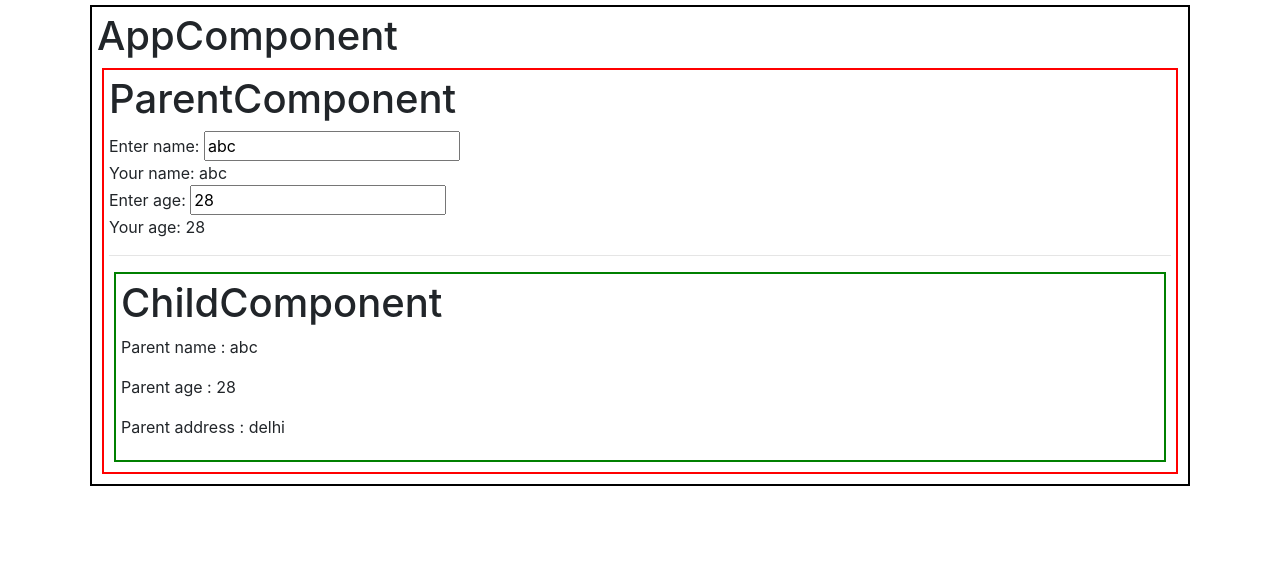
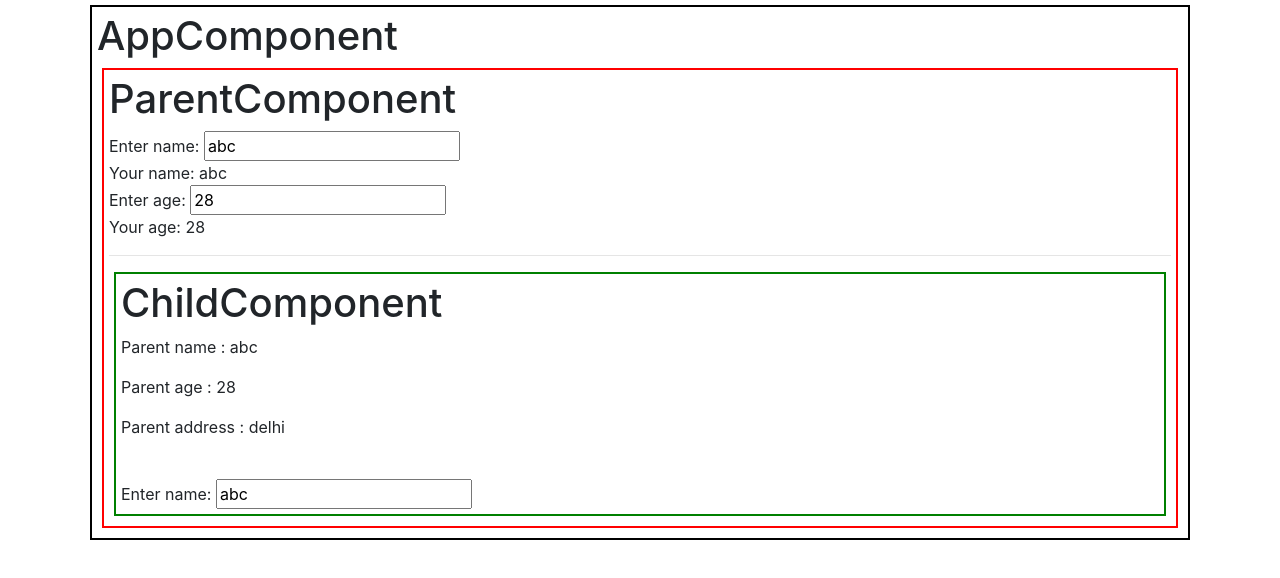
Before and after one commit to georgianaanton/FTJB001_12-2, an Angular app in the folder ng-app/: page / in a window 1280 px wide. Shown: the top 578 px of the page. Built offline with nearby package versions, Linux system fonts and the light colour scheme.

Commit message:
child parent

```diff
--- a/ng-app/src/09-parent-child/child/child.component.html
+++ b/ng-app/src/09-parent-child/child/child.component.html
@@ -3,4 +3,7 @@
     <p>Parent name : {{pName}}</p>
     <p>Parent age : {{pAge}}</p>
     <p>Parent address : {{pAddress}}</p>
+
+    <br/>
+    Enter name: <input type="text" #box [value]="pName" (keyup)="changePName(box.value)">
 </div>
--- a/ng-app/src/09-parent-child/child/child.component.ts
+++ b/ng-app/src/09-parent-child/child/child.component.ts
@@ -1,4 +1,4 @@
-import { Component, OnInit, Input } from '@angular/core';
+import { Component, OnInit, Input, Output, EventEmitter } from '@angular/core';
 
 @Component({
   selector: 'app-child',
@@ -12,9 +12,17 @@ export class ChildComponent implements OnInit {
 
   @Input() pAge:number;
   @Input() pAddress:string;
+
+  @Output()
+  pEvent:EventEmitter<any> = new EventEmitter();
+
   constructor() { }
 
   ngOnInit() {
   }
 
+  changePName(name){
+    this.pEvent.next(name);
+  }
+
 }
--- a/ng-app/src/09-parent-child/parent/parent.component.html
+++ b/ng-app/src/09-parent-child/parent/parent.component.html
@@ -5,6 +5,6 @@
     Enter age: <input type="number" #ageBox [value]="age" (change)="changeAge(ageBox.value)"><br/>
     Your age: {{age}}<br/>
     <hr/>
-  <app-child [name]="name" [pAge]="age" [pAddress]="'delhi'"></app-child>
+  <app-child [name]="name" [pAge]="age" [pAddress]="'delhi'" (pEvent)="handleChangePNameInParentComp($event)"></app-child>
 
 </div>
--- a/ng-app/src/09-parent-child/parent/parent.component.ts
+++ b/ng-app/src/09-parent-child/parent/parent.component.ts
@@ -20,5 +20,10 @@ export class ParentComponent implements OnInit {
   changeAge(age){
     this.age = age;
   }
+  handleChangePNameInParentComp(arg){
+    console.log("change in parent")
+    this.name = arg;
+  }
+
 
 }
```
